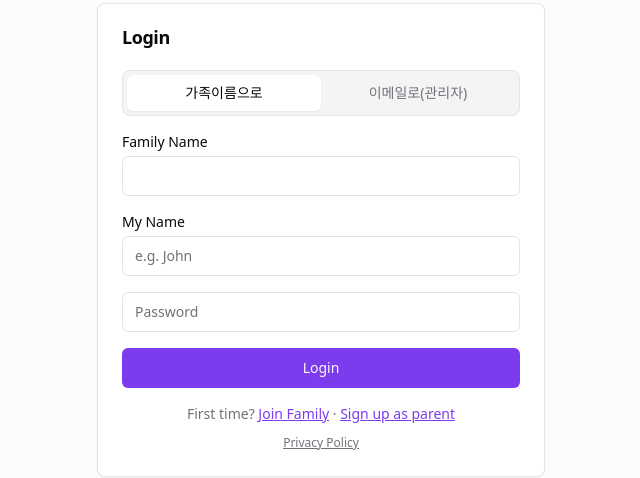
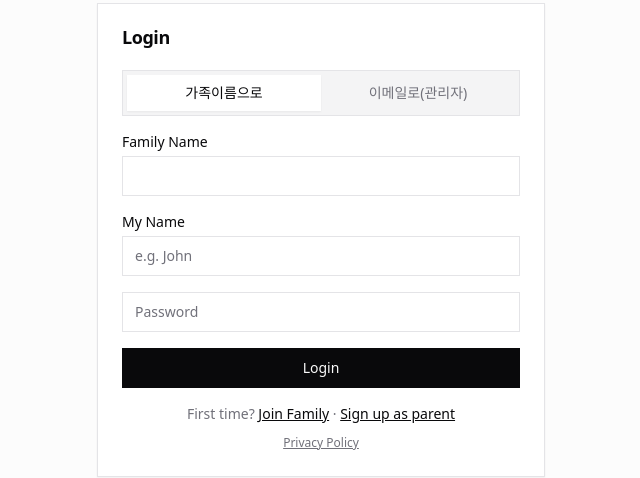
Before and after one commit to taekim34/doooz, a Next.js app: page /login in a window 1280 px wide. Shown: the part 230-708 px from the top of the page, without its empty margins (319-959 px from the left). Built offline with nearby package versions, Linux system fonts and the light colour scheme; no server answers.

Commit message:
feat(design): add L1 foundation + L2 kid/parent semantic tokens

```diff
--- a/src/app/globals.css
+++ b/src/app/globals.css
@@ -2,13 +2,40 @@
 @tailwind components;
 @tailwind utilities;
 
+/* =========================
+   L1 · Foundation tokens (shared across modes)
+   ========================= */
 @layer base {
   :root {
+    /* Font */
+    --font-sans: var(--font-pretendard), "Apple SD Gothic Neo", system-ui, -apple-system, sans-serif;
+
+    /* Spacing grid — 4px base (for custom utilities only; Tailwind default scale still applies) */
+    --space-unit: 0.25rem;
+
+    /* Motion */
+    --ease-spring: cubic-bezier(0.16, 1, 0.3, 1);
+    --duration-fast: 200ms;
+    --duration-base: 400ms;
+    --duration-long: 500ms;
+
+    /* Shadow primitives (will be consumed by L2) */
+    --shadow-card-kid: 0 20px 40px -16px rgba(45, 27, 61, 0.12);
+    --shadow-card-kid-inset: inset 0 1px 0 rgba(255, 255, 255, 0.6);
+    --shadow-card-parent: 0 1px 2px rgba(10, 10, 10, 0.04);
+    --shadow-cta-kid: 0 10px 24px rgba(45, 27, 61, 0.3);
+
+    /* z-index layering */
+    --z-nav: 40;
+    --z-overlay: 50;
+    --z-decorative: 60;
+
+    /* Existing shadcn tokens preserved for backward compatibility — values updated in L2 */
     --background: 0 0% 100%;
     --foreground: 240 10% 3.9%;
     --card: 0 0% 100%;
     --card-foreground: 240 10% 3.9%;
-    --primary: 262 83% 58%;
+    --primary: 240 10% 3.9%;
     --primary-foreground: 0 0% 98%;
     --secondary: 240 4.8% 95.9%;
     --secondary-foreground: 240 5.9% 10%;
@@ -20,41 +47,147 @@
     --destructive-foreground: 0 0% 98%;
     --border: 240 5.9% 90%;
     --input: 240 5.9% 90%;
-    --ring: 262 83% 58%;
-    --radius: 0.5rem;
-  }
-
-  .dark {
-    --background: 240 10% 3.9%;
-    --foreground: 0 0% 98%;
-    --card: 240 10% 3.9%;
-    --card-foreground: 0 0% 98%;
-    --primary: 263 70% 65%;
-    --primary-foreground: 240 5.9% 10%;
-    --secondary: 240 3.7% 15.9%;
-    --secondary-foreground: 0 0% 98%;
-    --muted: 240 3.7% 15.9%;
-    --muted-foreground: 240 5% 64.9%;
-    --accent: 240 3.7% 15.9%;
-    --accent-foreground: 0 0% 98%;
-    --destructive: 0 62.8% 30.6%;
-    --destructive-foreground: 0 0% 98%;
-    --border: 240 3.7% 15.9%;
-    --input: 240 3.7% 15.9%;
-    --ring: 263 70% 65%;
+    --ring: 240 10% 3.9%;
   }
 }
 
+/* =========================
+   L2 · Semantic tokens — PARENT mode (default when neither kid nor dark)
+   ========================= */
+@layer base {
+  [data-mode="parent"] {
+    /* Color palette */
+    --bg: #ffffff;
+    --card: #fafafa;
+    --card-raw: 0 0% 98%;
+    --ink: #0a0a0a;
+    --muted: #9ca3af;
+    --primary-color: #0a0a0a;
+    --accent-color: #6366f1;
+    --accent-gradient: linear-gradient(90deg, #6366f1, #8b7ab8);
+
+    /* Radius */
+    --radius-sm: 6px;
+    --radius-md: 10px;
+    --radius-lg: 14px;
+    --radius-pill: 10px;
+
+    /* Shadow */
+    --shadow-card: var(--shadow-card-parent);
+    --shadow-card-inset: none;
+
+    /* Shadcn compat — map to parent */
+    --background: 0 0% 100%;
+    --foreground: 0 0% 4%;
+    --primary: 0 0% 4%;
+    --primary-foreground: 0 0% 100%;
+    --ring: 0 0% 4%;
+    --border: 220 14% 96%;
+  }
+}
+
+/* =========================
+   L2 · Semantic tokens — KID mode
+   ========================= */
+@layer base {
+  [data-mode="kid"] {
+    --bg: #fff5ec;
+    --bg-gradient: linear-gradient(135deg, #fff5ec 0%, #ffe4e9 40%, #e5efff 100%);
+    --card: #ffffff;
+    --card-raw: 0 0% 100%;
+    --ink: #2d1b3d;
+    --muted: #6b7280;
+    --primary-color: #ff6b9d;
+    --accent-color: #ff6b9d;
+    --accent-gradient: linear-gradient(90deg, #ff6b9d, #ffa07a);
+
+    --radius-sm: 10px;
+    --radius-md: 14px;
+    --radius-lg: 22px;
+    --radius-pill: 9999px;
+
+    --shadow-card: var(--shadow-card-kid);
+    --shadow-card-inset: var(--shadow-card-kid-inset);
+
+    /* Shadcn compat — map to kid */
+    --background: 26 100% 96%;
+    --foreground: 275 38% 17%;
+    --primary: 340 100% 71%;
+    --primary-foreground: 0 0% 100%;
+    --ring: 340 100% 71%;
+    --border: 350 60% 94%;
+  }
+}
+
+/* =========================
+   Base element rules
+   ========================= */
 @layer base {
   * {
     @apply border-border;
   }
+  html {
+    /* Default mode = parent so (auth) without explicit wrapper still looks clean */
+  }
   body {
-    @apply bg-background text-foreground;
-    /* iOS PWA: prevent content from extending behind system bars */
+    font-family: var(--font-sans);
+    background: var(--bg);
+    color: var(--ink);
+    word-break: keep-all;
+    -webkit-font-smoothing: antialiased;
     padding-top: env(safe-area-inset-top, 0px);
     padding-bottom: env(safe-area-inset-bottom, 0px);
     padding-left: env(safe-area-inset-left, 0px);
     padding-right: env(safe-area-inset-right, 0px);
   }
+  [data-mode="kid"] body,
+  body[data-mode="kid"] {
+    background: var(--bg-gradient);
+  }
+  [data-nums] {
+    font-variant-numeric: tabular-nums;
+  }
+  /* Korean heading rhythm — applied via class, not element, to stay opt-in */
+  .heading-ko {
+    line-height: 1.2;
+    letter-spacing: -0.015em;
+    text-wrap: balance;
+    word-break: keep-all;
+  }
 }
+
+/* =========================
+   Motion
+   ========================= */
+@layer utilities {
+  .transition-spring {
+    transition: all var(--duration-base) var(--ease-spring);
+  }
+  @keyframes fadeInUp {
+    from {
+      opacity: 0;
+      transform: translateY(2rem);
+      filter: blur(4px);
+    }
+    to {
+      opacity: 1;
+      transform: translateY(0);
+      filter: blur(0);
+    }
+  }
+  .animate-fadeInUp {
+    animation: fadeInUp var(--duration-long) var(--ease-spring) both;
+  }
+}
+
+/* Reduced motion — hard override */
+@media (prefers-reduced-motion: reduce) {
+  *,
+  *::before,
+  *::after {
+    animation-duration: 0.01ms !important;
+    animation-iteration-count: 1 !important;
+    transition-duration: 0.01ms !important;
+    scroll-behavior: auto !important;
+  }
+}
```
